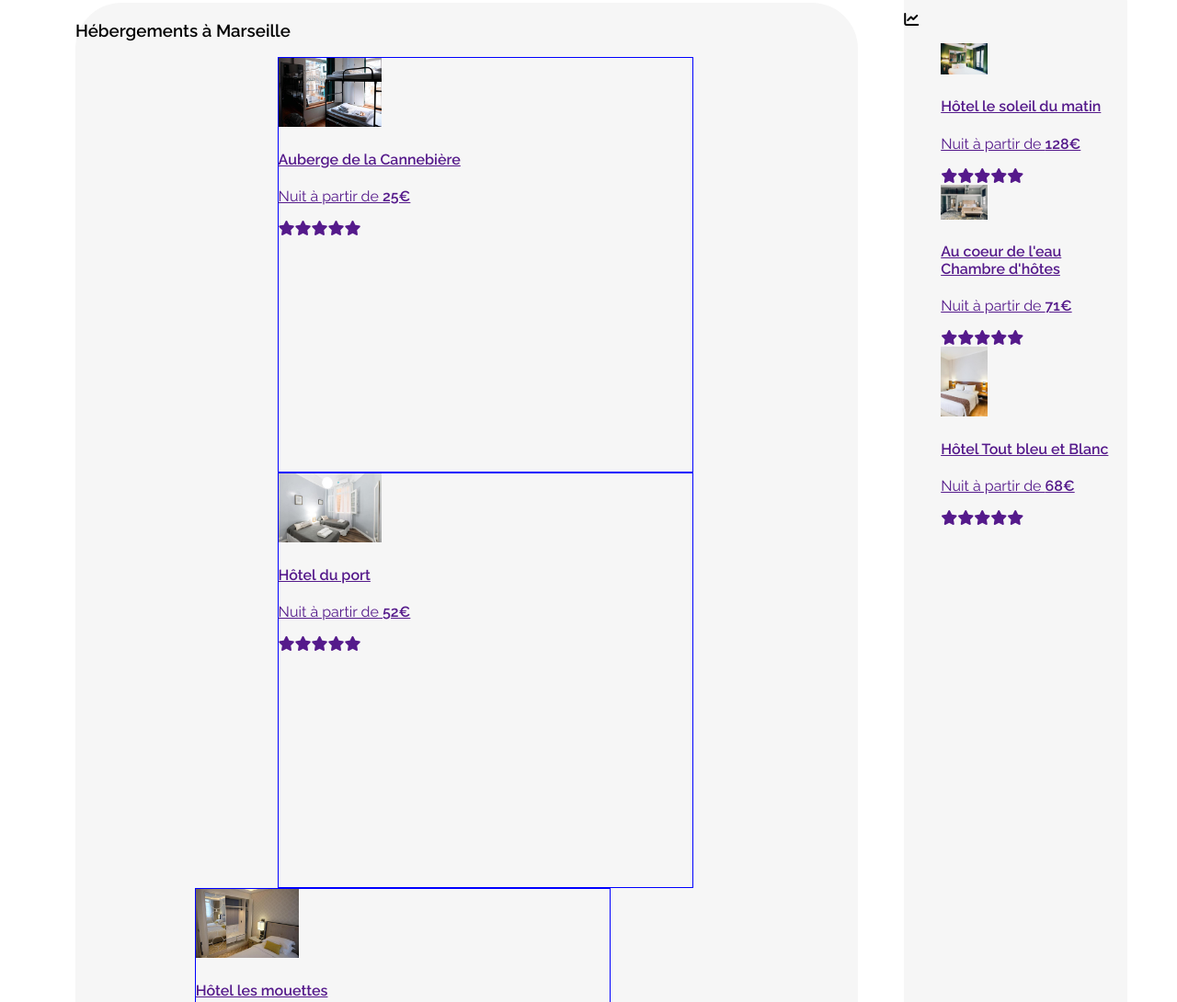
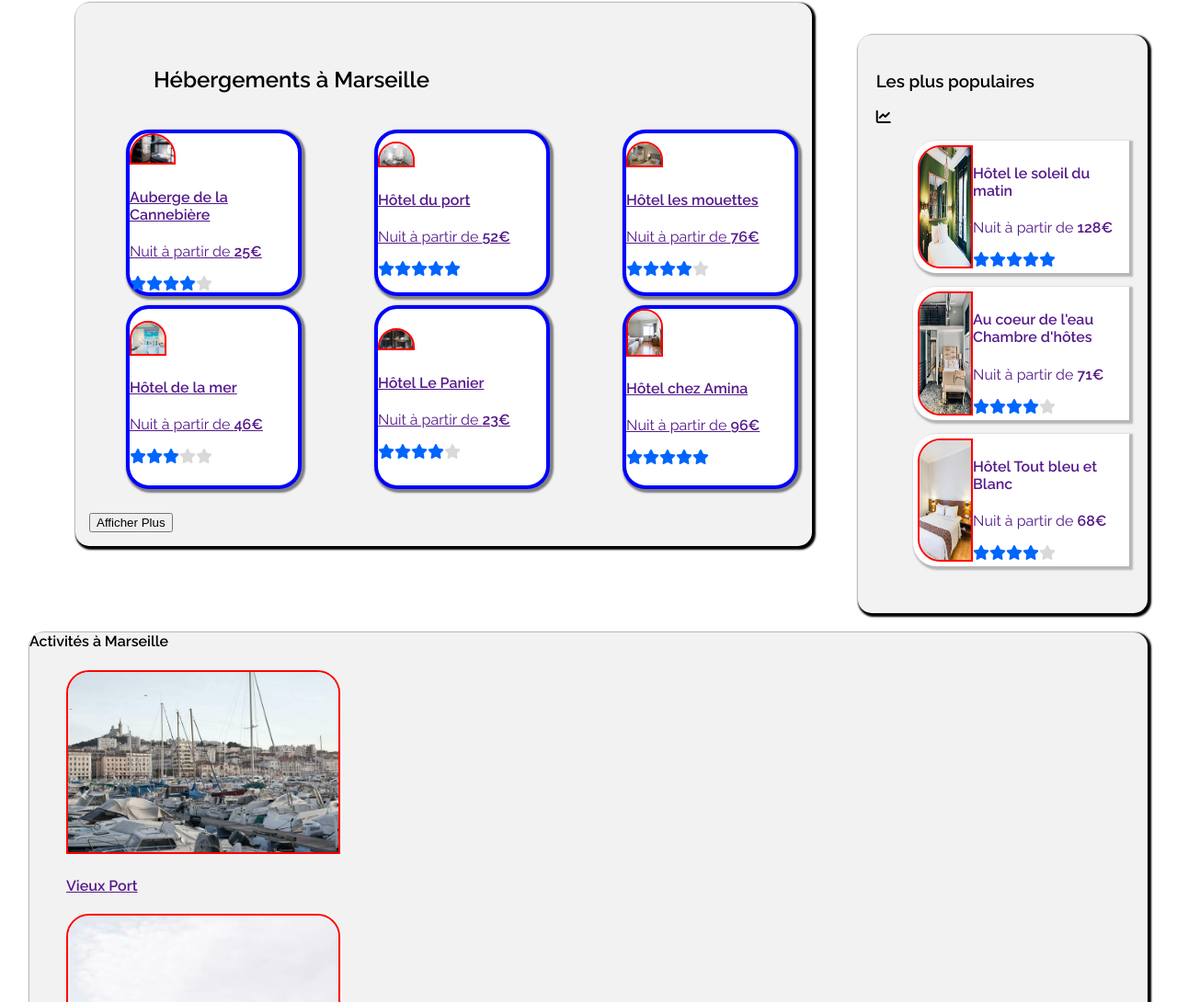
Before and after one commit to Athomdev/ThomasAntoine_2_18032021, a plain HTML site: page index.html in a window 1280 px wide. Shown: the part 465-1555 px from the top of the page at 92% size. Drawn offline with Linux system fonts and the light colour scheme.

Commit message:
Problèmes Flexbox
Problème avec le width des images dans hébergements. Elles ne prennent pas 100% de leur conteneur.

```diff
--- a/index.html
+++ b/index.html
@@ -65,75 +65,85 @@
     </section>
     <section class="hebergementContainer">
 
-
         <div class="Hebergements">
             <h3 id="hebergement">Hébergements à Marseille</h3>
+
             <ul class="listHebergement">
-                <a href=""><li class="cardsHebergements">
-                    <img src="/images/hebergements/4_small/marcus-loke-WQJvWU_HZFo-unsplash.jpg" alt="chambre auberge la cannebiere" class="imgCard">
-                    <h4>Auberge de la Cannebière</h4>
+
+                <article class="cardsHebergements">
+                    <a href="">
+                    <img src="/images/hebergements/4_small/marcus-loke-WQJvWU_HZFo-unsplash.jpg" alt="chambre auberge la cannebiere"class="imgCard">
+                    <div class="textCard"><h4>Auberge de la Cannebière</h4>
                     <p>Nuit à partir de <strong>25€</strong></p>
                     <div class="stars"><i class="fas fa-star"></i><i class="fas fa-star"></i><i class="fas fa-star"></i><i class="fas fa-star"></i><i id="greyStar" class="fas fa-star"></i></div>
-                </li></a>
-                <a href=""><li class="cardsHebergements">
-                    <img src="/images/hebergements/4_small/fred-kleber-gTbaxaVLvsg-unsplash.jpg" alt="chambre Hôtel du port" class="imgCard">
-                    <h4>Hôtel du port</h4>
+                </div></a></article>
+
+                <article class="cardsHebergements">
+                    <a href="">
+                    <img src="/images/hebergements/4_small/fred-kleber-gTbaxaVLvsg-unsplash.jpg" alt="chambre Hôtel du port"class="imgCard">
+                    <div class="textCard"><h4>Hôtel du port</h4>
                     <p>Nuit à partir de <strong>52€</strong></p>
                     <div class="stars"><i class="fas fa-star"></i><i class="fas fa-star"></i><i class="fas fa-star"></i><i class="fas fa-star"></i><i class="fas fa-star"></i></div>
-                </li></a>
-                <a href=""><li class="cardsHebergements">
-                    <img src="/images/hebergements/4_small/reisetopia-B8WIgxA_PFU-unsplash.jpg" alt="chambre Hôtel Les mouettes" class="imgCard">
-                    <h4>Hôtel les mouettes</h4>
+                </div></a></article>
+
+                <article class="cardsHebergements">
+                    <a href="">
+                    <img src="/images/hebergements/4_small/reisetopia-B8WIgxA_PFU-unsplash.jpg" alt="chambre Hôtel Les mouettes"class="imgCard">
+                    <div class="textCard"><h4>Hôtel les mouettes</h4>
                     <p>Nuit à partir de <strong>76€</strong></p>
                     <div class="stars"><i class="fas fa-star"></i><i class="fas fa-star"></i><i class="fas fa-star"></i><i class="fas fa-star"></i><i id="greyStar" class="fas fa-star"></i></div>
-                </li></a>
-                <a href=""><li class="cardsHebergements">
-                    <img src="/images/hebergements/4_small/annie-spratt-Eg1qcIitAuA-unsplash.jpg" alt="chambre Hôtel de la mer" class="imgCard">
-                    <h4>Hôtel de la mer</h4>
+                </div></a></article>
+
+                <article class="cardsHebergements">
+                    <a href="">
+                    <img src="/images/hebergements/4_small/annie-spratt-Eg1qcIitAuA-unsplash.jpg" alt="chambre Hôtel de la mer"class="imgCard">
+                    <div class="textCard"><h4>Hôtel de la mer</h4>
                     <p>Nuit à partir de <strong>46€</strong></p>
                     <div class="stars"><i class="fas fa-star"></i><i class="fas fa-star"></i><i class="fas fa-star"></i><i id="greyStar"class="fas fa-star"></i><i id="greyStar" class="fas fa-star"></i></div>
+                </div></a></article>
 
-                <a href=""><li class="cardsHebergements">
-                    <img src="/images/hebergements/4_small/nicate-lee-kT-ZyaiwBe0-unsplash.jpg" alt="chambre Auberge le Panier" class="imgCard">
-                    <h4>Hôtel Le Panier</h4>
+                <article class="cardsHebergements">
+                    <a href="">
+                    <img src="/images/hebergements/4_small/nicate-lee-kT-ZyaiwBe0-unsplash.jpg" alt="chambre Auberge le Panier"class="imgCard">
+                    <div class="textCard"><h4>Hôtel Le Panier</h4>
                     <p>Nuit à partir de <strong>23€</strong></p>
                     <div class="stars"><i class="fas fa-star"></i><i class="fas fa-star"></i><i class="fas fa-star"></i><i class="fas fa-star"></i><i id="greyStar" class="fas fa-star"></i></div>
+                    </div></a></article>
 
-                </li></a>
-                <a href=""><li class="cardsHebergements">
-                    <img src="/images/hebergements/4_small/febrian-zakaria-M6S1WvfW68A-unsplash.jpg" alt="chambre Auberge le Panier" class="imgCard">
-                    <h4>Hôtel chez Amina</h4>
+                    <article class="cardsHebergements">
+                    <a href="">
+                    <img src="/images/hebergements/4_small/febrian-zakaria-M6S1WvfW68A-unsplash.jpg" alt="chambre Auberge le Panier" class="imgCard" >
+                    <div class="textCard"><h4>Hôtel chez Amina</h4>
                     <p>Nuit à partir de <strong>96€</strong></p>
                     <div class="stars"><i class="fas fa-star"></i><i class="fas fa-star"></i><i class="fas fa-star"></i><i class="fas fa-star"></i><i class="fas fa-star"></i></div>
-
-                </li></a>
-            </ul>
-            <input class="more" type="submit" value="Afficher Plus">
+                    </div></a></article>
+        </ul>
+    <input class="more" type="submit" value="Afficher Plus">
         </div>
         <div class="populaireContainer">
             <h3>Les plus populaires</h3>
             <i class="fas fa-chart-line"></i>
             <ul class="listPopulaires">
                 <a href=""><li class="cardsPopulaires">
-                    <img src="/images/hebergements/4_small/emile-guillemot-Bj_rcSC5XfE-unsplash.jpg" alt="Hôtel Le soleil du matin" class="imgCard">
-                    <h4>Hôtel le soleil du matin</h4>
+                    <img src="/images/hebergements/4_small/emile-guillemot-Bj_rcSC5XfE-unsplash.jpg" alt="Hôtel Le soleil du matin" class="imgCardPop">
+                    <div class="textCardPop"><h4>Hôtel le soleil du matin</h4>
                     <p>Nuit à partir de <strong>128€</strong></p>
                     <div class="stars"><i class="fas fa-star"></i><i class="fas fa-star"></i><i class="fas fa-star"></i><i class="fas fa-star"></i><i class="fas fa-star"></i></div>
 
-                </li></a>
+                </div></li></a>
                 <a href=""><li class="cardsPopulaires">
-                    <img src="/images/hebergements/4_small/aw-creative-VGs8z60yT2c-unsplash.jpg" alt="chambre Au coeur de l'eau Chambre d'hôtes" class="imgCard">
-                    <h4>Au coeur de l'eau Chambre d'hôtes</h4>
+                    <img src="/images/hebergements/4_small/aw-creative-VGs8z60yT2c-unsplash.jpg" alt="chambre Au coeur de l'eau Chambre d'hôtes" class="imgCardPop">
+                    <div class="textCardPop"><h4>Au coeur de l'eau Chambre d'hôtes</h4>
                     <p>Nuit à partir de <strong>71€</strong></p>
                     <div class="stars"><i class="fas fa-star"></i><i class="fas fa-star"></i><i class="fas fa-star"></i><i class="fas fa-star"></i><i id="greyStar" class="fas fa-star"></i></div>
-                </li></a>
+                </div></li></a>
                 <a href=""><li class="cardsPopulaires">
-                    <img src="/images/hebergements/4_small/febrian-zakaria-sjvU0THccQA-unsplash.jpg" alt="chambre Hôtel Tout bleu et Blanc" class="imgCard">
-                    <h4>Hôtel Tout bleu et Blanc</h4>
+                    <img src="/images/hebergements/4_small/febrian-zakaria-sjvU0THccQA-unsplash.jpg" alt="chambre Hôtel Tout bleu et Blanc" class="imgCardPop">
+                    <div class="textCardPop"><h4>Hôtel Tout bleu et Blanc</h4>
                     <p>Nuit à partir de <strong>68€</strong></p>
                     <div class="stars"><i class="fas fa-star"></i><i class="fas fa-star"></i><i class="fas fa-star"></i><i class="fas fa-star"></i><i id="greyStar" class="fas fa-star"></i></div>
 
-                </li></a>
+                </div></li></a>
 
             </ul>
         </div>
--- a/style.css
+++ b/style.css
@@ -149,29 +149,102 @@ input[type=search]{
 }
 /* HEBERGEMENT */
 
+
+.cardsHebergements{
+    border: solid blue 4px;
+    box-shadow: grey 2px 2px 2px 2px ;
+    width: 25%;
+    height: auto;
+    display: flex;
+    justify-content: center;
+    align-items: baseline;
+    flex-direction: column;
+    border-radius: 25px;
+    pading: 3px;
+    margin-bottom: 10px;
+    background: #ffffff;
+}
+.imgCard{
+    width: 100%;
+    height: auto;
+    border: solid 2px red;
+    border-top-left-radius: 25px;
+    border-top-right-radius: 25px;
+}
+.listHebergement{
+    width: auto;
+    height: auto;
+    border-radius: 25px;
+    display: flex;
+    flex-wrap: wrap;
+    justify-content: space-between;
+    width: auto;
+
+}
 .hebergementContainer{
+    width: 100%;
     display: flex;
+    align-items: baseline;
+
+
 }
 .Hebergements{
-    border-radius: 50px;
     width: 70%;
-    background: #f6f6f6;
+    padding: 15px;
     margin: 50px;
+    background-color:#f2f2f2;
+    border-radius: 15px;
+    box-shadow: 2px 2px 2px 2px black;
+    display: flex;
+    flex-wrap: wrap;
+}
+.activitesContainer{
+    background-color:#f2f2f2;
+    border-radius: 15px;
+    box-shadow: 2px 2px 2px 2px black;
 }
 .populaireContainer{
-    width: 20%;
-    background: #f6f6f6;
-    border-radius: 50px;
+    background-color:#f2f2f2;
+    border-radius: 15px;
+    box-shadow: 2px 2px 2px 2px black;
+    padding: 20px;
+    width: 25%;
+
 }
-.listHebergement{
+#greyStar{
+    color: #d9d9d9;
+
+}
+.fa-star{
+    color: #0065fc;
+
+}
+#hebergement{
+    font-size: 1.5em;
+    padding: 30px 0px 0px 70px;
+}
+.cardsPopulaires{
+
+    box-shadow: 2px 2px 2px 2px #b6b6b6;
+    margin-bottom: 15px;
+    padding: 5px;
+    display: inline-flex;
+    background-color: white;
+    border-top-left-radius: 25px;
+    border-bottom-left-radius: 25px;
+
+}
+.stars{
+    display: inline-flex;
+}
+.texCard{
     display: flex;
-    flex-direction: row;
-    justify-content: space-around;
-    flex-wrap: wrap;
-    align-items: center;
+    flex-direction: column;
 }
-.cardsHebergements{
-    border: 1px solid blue;
-    width: 450px;
-    height: 450px;
+.imgCardPop{
+    width: 100%;
+    height: auto;
+    border: solid 2px red;
+    border-top-left-radius: 25px;
+    border-bottom-left-radius: 25px;
 }
```
